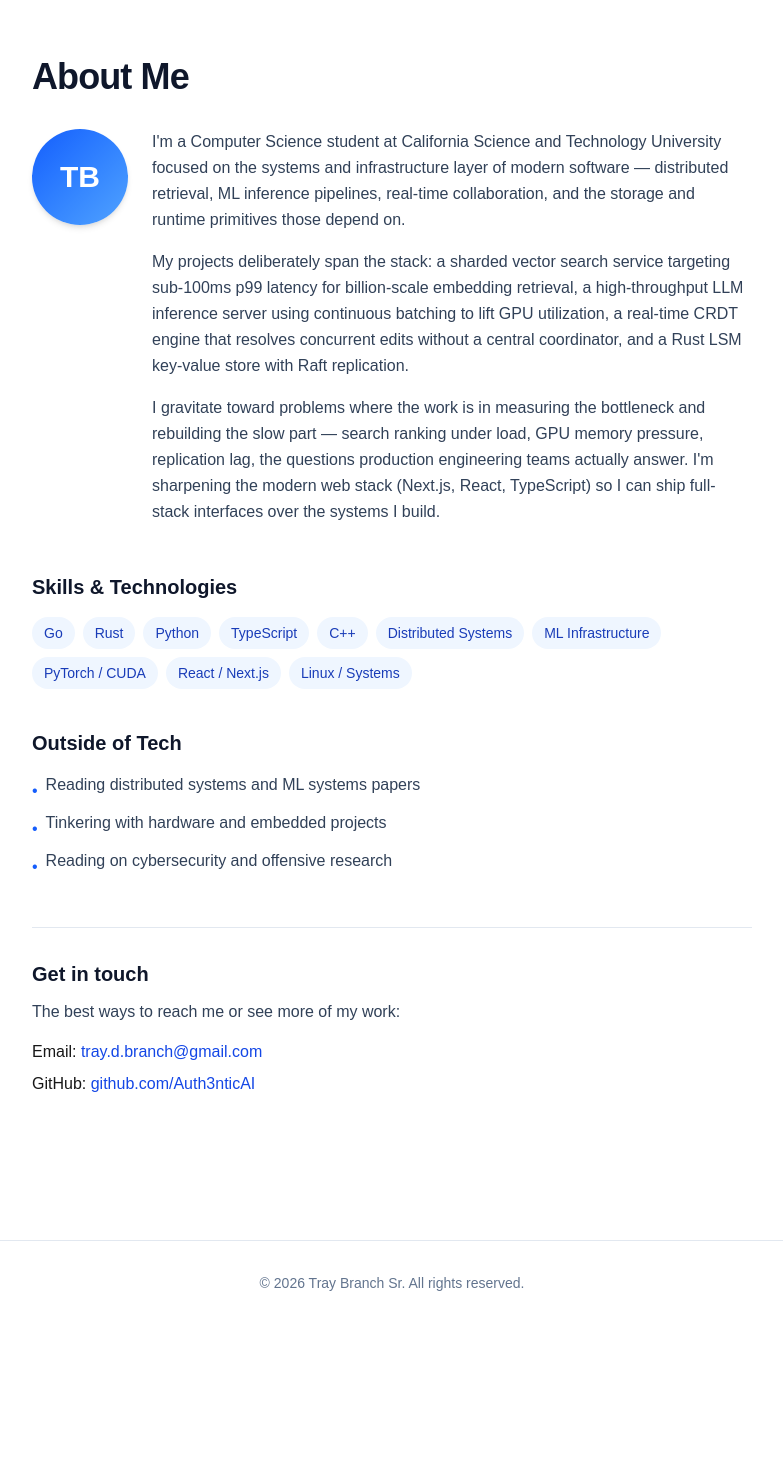
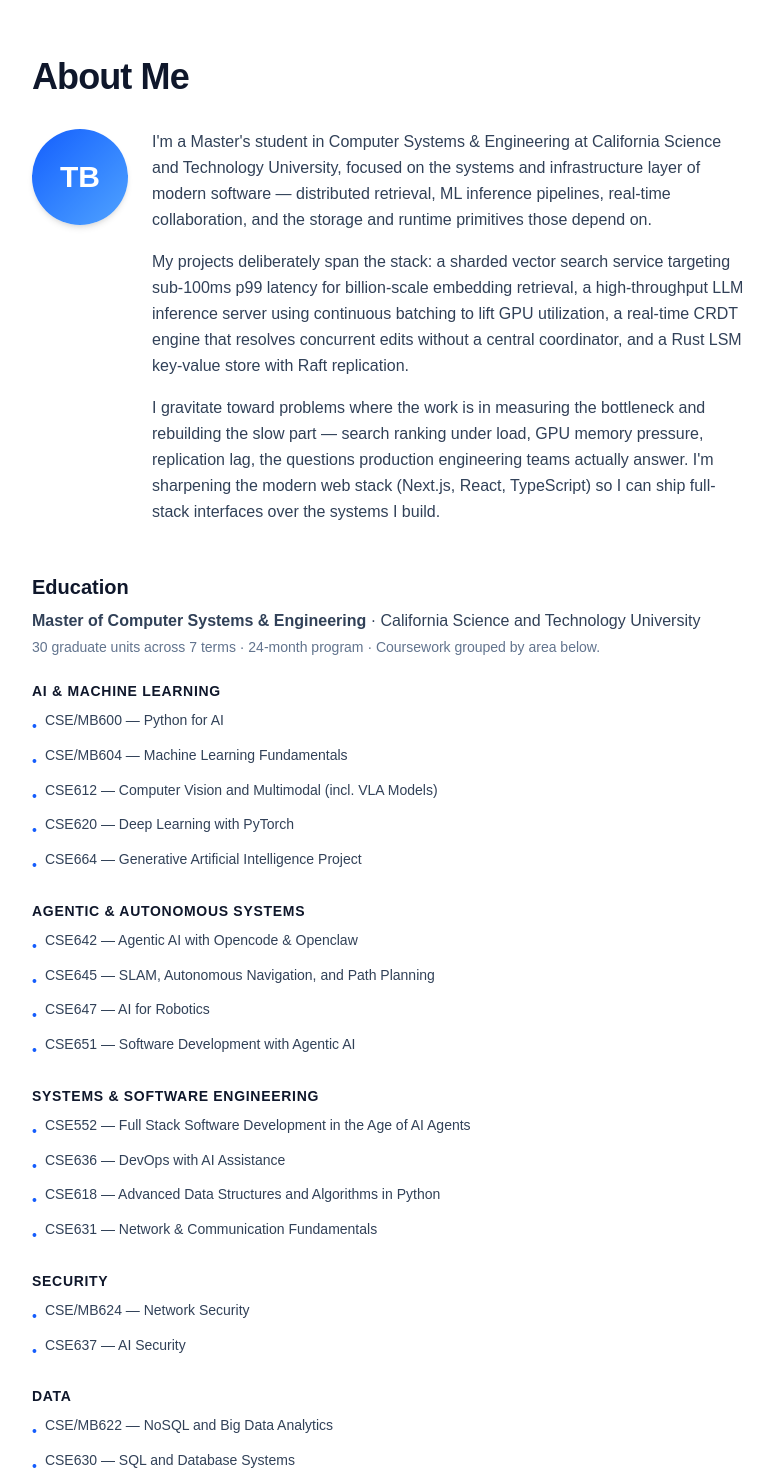
Before and after one commit to Auth3nticAI/portfolio, a Next.js app: page /about in a window 1280 px wide. Shown: the part 80-1550 px from the top of the page, without its empty margins (248-1031 px from the left). Before the commit the page ends 1405 px from the top, so only its background shows below. Built offline with nearby package versions, Linux system fonts and the light colour scheme.

Commit message:
About: replace single-course mention with full MS degree program + grouped coursework

```diff
--- a/app/about/page.tsx
+++ b/app/about/page.tsx
@@ -17,6 +17,58 @@ const interests = [
     "Reading on cybersecurity and offensive research",
 ];
 
+const coursework: { theme: string; courses: string[] }[] = [
+    {
+        theme: "AI & Machine Learning",
+        courses: [
+            "CSE/MB600 — Python for AI",
+            "CSE/MB604 — Machine Learning Fundamentals",
+            "CSE612 — Computer Vision and Multimodal (incl. VLA Models)",
+            "CSE620 — Deep Learning with PyTorch",
+            "CSE664 — Generative Artificial Intelligence Project",
+        ],
+    },
+    {
+        theme: "Agentic & Autonomous Systems",
+        courses: [
+            "CSE642 — Agentic AI with Opencode & Openclaw",
+            "CSE645 — SLAM, Autonomous Navigation, and Path Planning",
+            "CSE647 — AI for Robotics",
+            "CSE651 — Software Development with Agentic AI",
+        ],
+    },
+    {
+        theme: "Systems & Software Engineering",
+        courses: [
+            "CSE552 — Full Stack Software Development in the Age of AI Agents",
+            "CSE636 — DevOps with AI Assistance",
+            "CSE618 — Advanced Data Structures and Algorithms in Python",
+            "CSE631 — Network & Communication Fundamentals",
+        ],
+    },
+    {
+        theme: "Security",
+        courses: [
+            "CSE/MB624 — Network Security",
+            "CSE637 — AI Security",
+        ],
+    },
+    {
+        theme: "Data",
+        courses: [
+            "CSE/MB622 — NoSQL and Big Data Analytics",
+            "CSE630 — SQL and Database Systems",
+            "MB/CSE616 — Business Intelligence & Analytics and Data-Driven Strategy",
+        ],
+    },
+    {
+        theme: "Capstone",
+        courses: [
+            "A graduate project in Computer Systems & Software Development (3 units)",
+        ],
+    },
+];
+
 export default function AboutPage() {
     return (
         <section className="max-w-3xl mx-auto px-6 py-16 sm:py-20">
@@ -33,12 +85,12 @@ export default function AboutPage() {
                 </div>
                 <div className="flex-1 space-y-4 text-slate-700 leading-relaxed">
                     <p>
-                        I&apos;m a Computer Science student at California Science
-                        and Technology University focused on the systems and
-                        infrastructure layer of modern software — distributed
-                        retrieval, ML inference pipelines, real-time
-                        collaboration, and the storage and runtime primitives
-                        those depend on.
+                        I&apos;m a Master&apos;s student in Computer Systems
+                        &amp; Engineering at California Science and Technology
+                        University, focused on the systems and infrastructure
+                        layer of modern software — distributed retrieval, ML
+                        inference pipelines, real-time collaboration, and the
+                        storage and runtime primitives those depend on.
                     </p>
                     <p>
                         My projects deliberately span the stack: a sharded vector
@@ -58,6 +110,38 @@ export default function AboutPage() {
                         stack (Next.js, React, TypeScript) so I can ship
                         full-stack interfaces over the systems I build.
                     </p>
+                </div>
+            </div>
+
+            <div className="mt-12">
+                <h2 className="text-xl font-semibold text-slate-900 mb-2">
+                    Education
+                </h2>
+                <p className="text-slate-700">
+                    <strong>Master of Computer Systems &amp; Engineering</strong>
+                    {" · "}
+                    California Science and Technology University
+                </p>
+                <p className="text-sm text-slate-500 mt-1">
+                    30 graduate units across 7 terms · 24-month program · Coursework grouped by area below.
+                </p>
+
+                <div className="mt-6 space-y-6">
+                    {coursework.map((group) => (
+                        <div key={group.theme}>
+                            <h3 className="text-sm font-semibold text-slate-900 mb-2 uppercase tracking-wider">
+                                {group.theme}
+                            </h3>
+                            <ul className="space-y-1.5 text-sm text-slate-700">
+                                {group.courses.map((c) => (
+                                    <li key={c} className="flex items-start gap-2 leading-relaxed">
+                                        <span className="text-blue-600 mt-1.5 flex-shrink-0">•</span>
+                                        <span>{c}</span>
+                                    </li>
+                                ))}
+                            </ul>
+                        </div>
+                    ))}
                 </div>
             </div>
 
```
